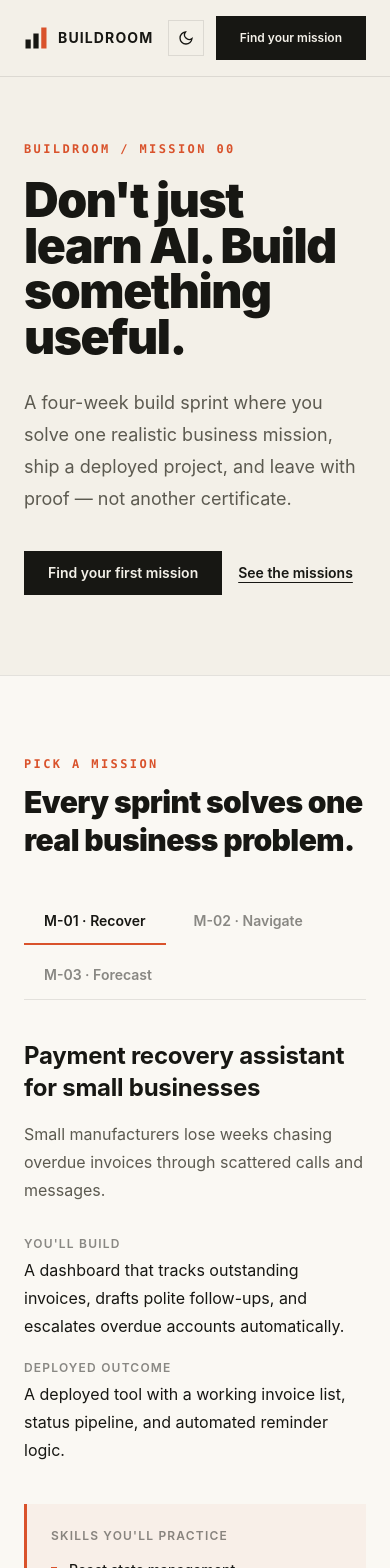
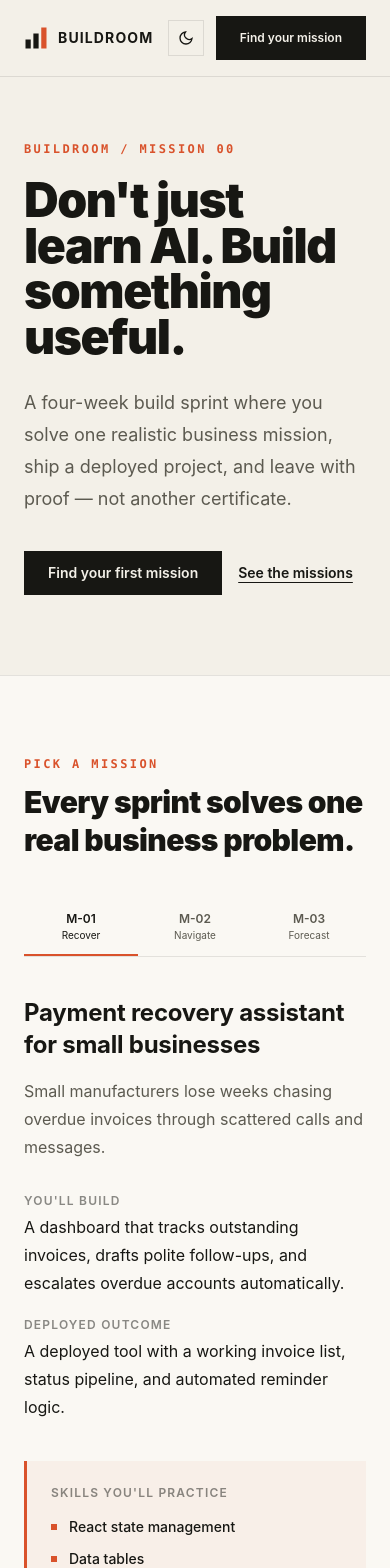
Before and after one commit to sushh-05/buildroom, a React (Vite) app: page / in a window 390 px wide. Shown: the top 1568 px of the page. Built offline with nearby package versions, Linux system fonts and the light colour scheme.

Commit message:
fix: mobile tab layout and Process full-width stacking

```diff
--- a/src/components/sections/MissionExplorer.tsx
+++ b/src/components/sections/MissionExplorer.tsx
@@ -25,7 +25,7 @@ export function MissionExplorer() {
                 <div
                     role="tablist"
                     aria-label="Missions"
-                    className="mt-10 flex flex-wrap gap-2 border-b border-[var(--color-border)]"
+                    className="mt-10 flex border-b border-[var(--color-border)]"
                 >
                     {missions.map((mission) => (
                         <button
@@ -33,9 +33,9 @@ export function MissionExplorer() {
                             role="tab"
                             aria-selected={activeId === mission.id}
                             onClick={() => setActiveId(mission.id)}
-                            className={`min-h-11 px-5 py-3 text-sm font-semibold transition-colors ${activeId === mission.id
-                                ? "border-b-2 text-[var(--color-text)]"
-                                : "border-b-2 border-transparent text-[var(--color-text)]/50 hover:text-[var(--color-text)]"
+                            className={`flex min-h-11 flex-1 flex-col items-center gap-0.5 border-b-2 px-1 py-3 text-center transition-colors sm:flex-none sm:flex-row sm:gap-1 sm:px-5 ${activeId === mission.id
+                                ? "text-[var(--color-text)]"
+                                : "border-transparent text-[var(--color-text-muted)] hover:text-[var(--color-text)]"
                                 }`}
                             style={
                                 activeId === mission.id
@@ -43,7 +43,13 @@ export function MissionExplorer() {
                                     : undefined
                             }
                         >
-                            {mission.code} · {mission.title}
+                            <span className="text-xs font-semibold sm:text-sm">{mission.code}</span>
+                            <span className="text-[10px] leading-tight sm:hidden">
+                                {mission.title}
+                            </span>
+                            <span className="hidden sm:inline sm:text-sm sm:font-semibold">
+                                · {mission.title}
+                            </span>
                         </button>
                     ))}
                 </div>
--- a/src/components/sections/Process.tsx
+++ b/src/components/sections/Process.tsx
@@ -38,22 +38,22 @@ export function Process() {
                     One mission, four stages, four weeks.
                 </h2>
 
-                <ol className="mt-14 grid gap-x-8 gap-y-12 sm:grid-cols-2 lg:grid-cols-4">
+                <ol className="mt-14 flex list-none flex-col gap-10 p-0 sm:grid sm:grid-cols-2 sm:gap-x-8 sm:gap-y-12 lg:grid-cols-4">
                     {steps.map((step, index) => (
                         <li key={step.number} className="relative">
-                            <span className="block font-mono text-sm font-semibold text-[var(--color-text)]/30">
+                            <span className="block font-mono text-sm font-semibold text-[var(--color-text-muted)]/60">
                                 {step.number}
                             </span>
                             <h3 className="mt-3 text-xl font-bold tracking-[-0.01em]">
                                 {step.title}
                             </h3>
-                            <p className="mt-2 max-w-[26ch] leading-6 text-[var(--color-text-muted)]">
+                            <p className="mt-2 max-w-[32ch] leading-6 text-[var(--color-text-muted)] sm:max-w-[26ch]">
                                 {step.description}
                             </p>
                             {index < steps.length - 1 && (
                                 <span
                                     aria-hidden="true"
-                                    className="absolute right-[-1rem] top-1 hidden text-[var(--color-text)]/15 lg:block"
+                                    className="absolute right-[-1rem] top-1 hidden text-[var(--color-text-muted)]/40 lg:block"
                                 >
                                     →
                                 </span>
--- a/src/components/sections/SprintTimeline.tsx
+++ b/src/components/sections/SprintTimeline.tsx
@@ -16,7 +16,7 @@ export function SprintTimeline() {
                     {sprintWeeks.map((item, index) => (
                         <div
                             key={item.week}
-                            className="grid grid-cols-[auto_1fr] gap-x-6 border-t border-[var(--color-border)] py-6 first:border-t-0 sm:grid-cols-[140px_1fr_1.4fr] sm:gap-x-10"
+                            className="grid grid-cols-1 gap-x-6 border-t border-[var(--color-border)] py-6 first:border-t-0 sm:grid-cols-[140px_1fr_1.4fr] sm:gap-x-10"
                         >
                             <span className="font-mono text-xs font-semibold uppercase tracking-[0.1em] text-[var(--color-text)]/40">
                                 {item.week}
```
